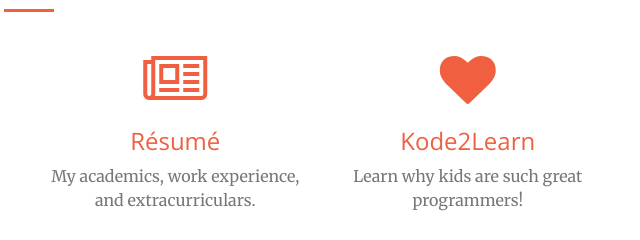
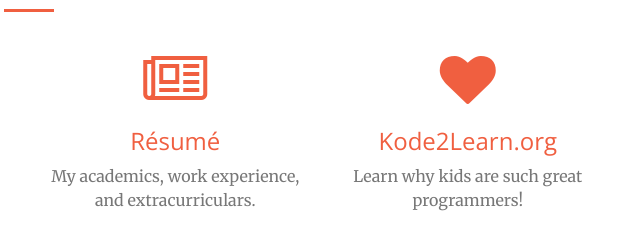
Before and after one commit to norahusani/norahusani.github.io, a plain HTML site: page index.html in a window 1280 px wide. Shown: the part 1600-1840 px from the top of the page, 611-1251 px from the left. Drawn offline with nearby package versions, Linux system fonts and the light colour scheme.

Commit message:
updating resume

```diff
--- a/index.html
+++ b/index.html
@@ -133,7 +133,7 @@
                 <div class="col-lg-3 col-md-6 text-center">
                     <div class="service-box">
                         <i class="fa fa-4x fa-heart wow bounceIn text-primary" data-wow-delay=".3s"></i>
-                        <h3><a href="http://kode2learn.org">Kode2Learn</a></h3>
+                        <h3><a href="http://kode2learn.org">Kode2Learn.org</a></h3>
                         <p class="text-muted">Learn why kids are such great programmers!</p>
                     </div>
                 </div>
@@ -163,7 +163,7 @@
                                     Education
                                 </div>
                                 <div class="project-name">
-                                    Kode2Learn
+                                    Kode2Learn Day
                                 </div>
                             </div>
                         </div>
```
Also changed, not shown: 2 other files.
